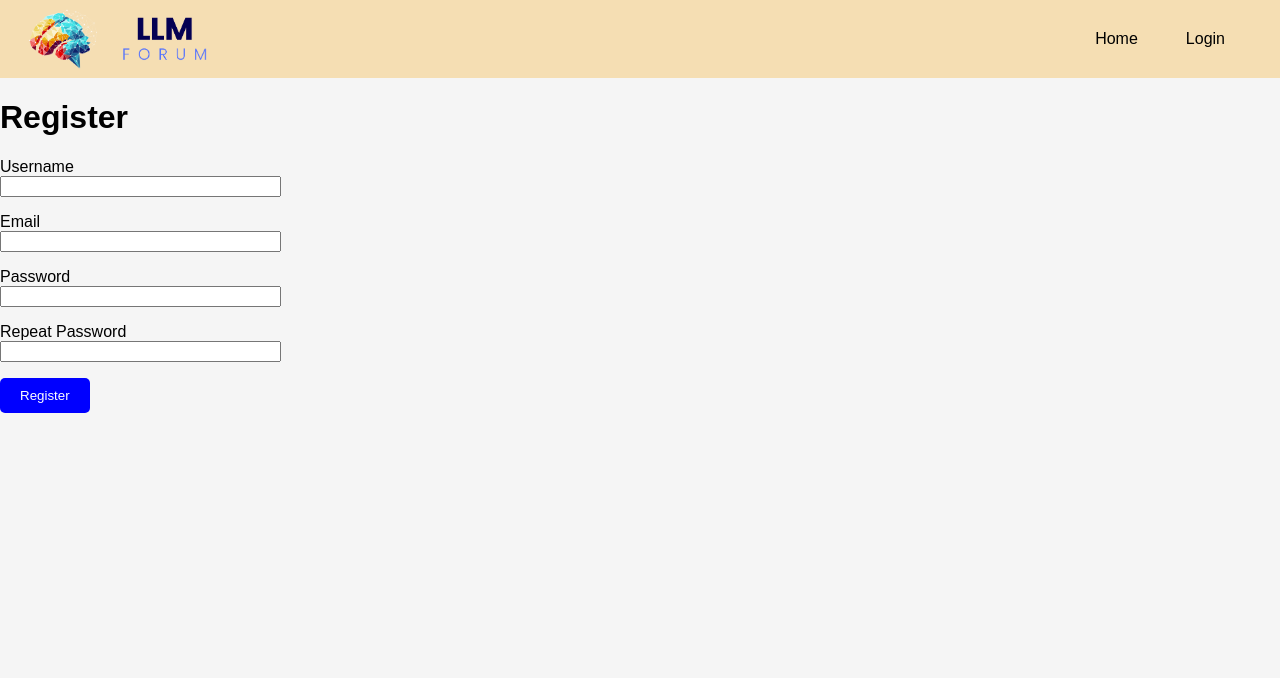
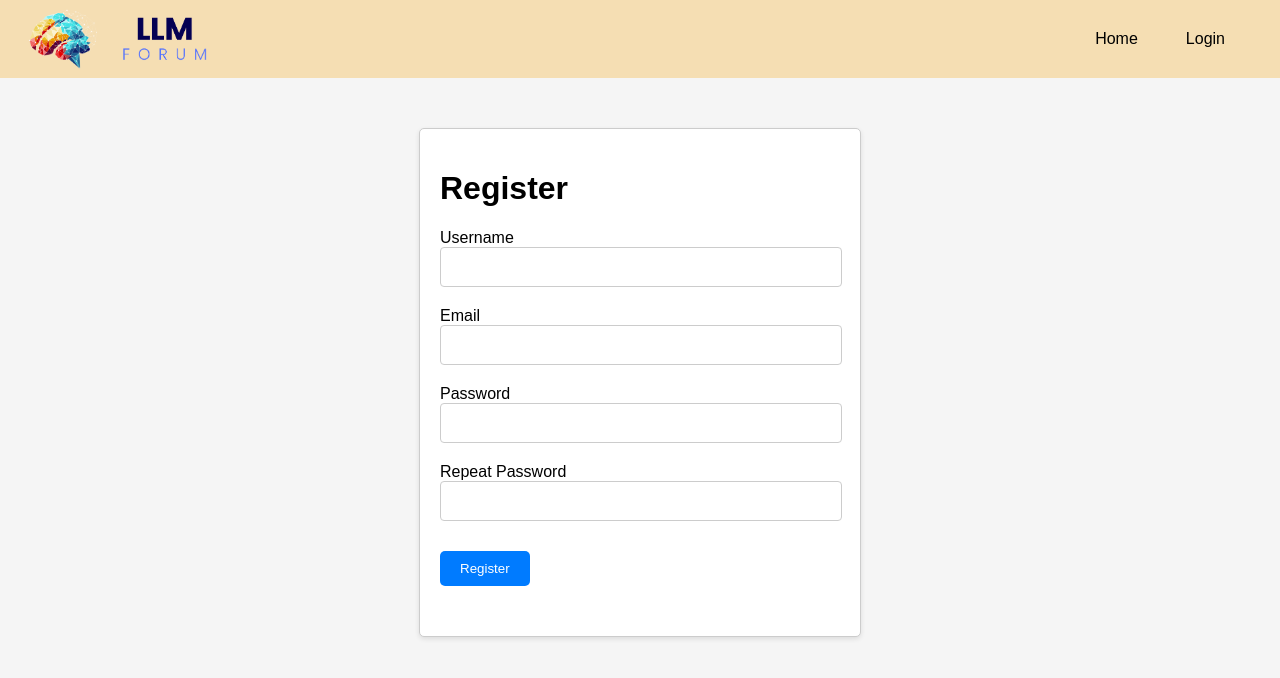
Before and after one commit to jith4j/CITS5505-Agile-Web-Development, a Flask app: page /register in a window 1280 px wide. Shown: the top 678 px of the page. Run offline with Flask 3, Linux system fonts and the light colour scheme.

Commit message:
Completed styling for login and register pages: CSS adjustments to enhance the appearance of the login and register pages

```diff
--- a/app/static/style.css
+++ b/app/static/style.css
@@ -66,16 +66,21 @@ a {
 .btn {
   display: inline-block;
   background-color: #007bff;
-  color: #fff;
+  color: white;
   text-decoration: none;
   margin: 10px 0;
   padding: 10px 20px;
+  border: none;
   border-radius: 5px;
   transition: background-color 0.3s ease;
 }
 
 .btn:hover {
   background-color: #0056b3;
+}
+
+.btn a {
+  color: white;
 }
 
 /* Forum page */
@@ -104,7 +109,7 @@ a {
 }
 
 #submit {
-  background-color: blue;
+  background-color: #007bff;
   padding: 10px 20px;
   color: white;
   text-align: center;
@@ -241,3 +246,32 @@ header {
   color: #666;
   margin-bottom: 5px;
 }
+
+/* Login page */
+.login-container {
+  max-width: 400px;
+  margin: 0 auto;
+  padding: 20px;
+  background-color: #fff;
+  border: 1px solid #ccc;
+  border-radius: 5px;
+  box-shadow: 0 2px 5px rgba(0, 0, 0, 0.1);
+  margin-top: 50px;
+}
+
+.form-group {
+  margin-bottom: 20px;
+}
+
+.form-control {
+  width: 380px;
+  padding: 10px;
+  font-size: 16px;
+  border: 1px solid #ccc;
+  border-radius: 4px;
+}
+
+.error-message {
+  color: red;
+  font-size: 14px;
+}
--- a/app/templates/forum.html
+++ b/app/templates/forum.html
@@ -11,7 +11,7 @@
                     <textarea class="form-control" id="question" name="question" rows="3" required></textarea>
                 </div>
                 <div class="submit-btn">
-                    <button type="submit" class="btn btn-primary" id="submit">Post Question</button>
+                    <button type="submit" class="btn" id="submit">Post Question</button>
                 </div>
             </form>
         </div>
--- a/app/templates/register.html
+++ b/app/templates/register.html
@@ -1,37 +1,41 @@
 {% extends "base.html" %}
 
 {% block content %}
+<div class="login-container ">
     <h1>Register</h1>
     <form action="" method="post">
         {{ form.hidden_tag() }}
-    <p>
+        <div class="form-group">
             {{ form.username.label }}<br>
-        {{ form.username(size=32) }}<br>
+            {{ form.username(size=32, class="form-control") }}<br>
             {% for error in form.username.errors %}
-        <span style="color: red;">[{{ error }}]</span>
+            <span class="error-message">[{{ error }}]</span>
             {% endfor %}
-    </p>
-    <p>
+        </div>
+        <div class="form-group">
             {{ form.email.label }}<br>
-        {{ form.email(size=32) }}<br>
+            {{ form.email(size=32, class="form-control") }}<br>
             {% for error in form.email.errors %}
-        <span style="color: red;">[{{ error }}]</span>
+            <span class="error-message">[{{ error }}]</span>
             {% endfor %}
-    </p>
-    <p>
+        </div>
+        <div class="form-group">
             {{ form.password.label }}<br>
-        {{ form.password(size=32) }}<br>
+            {{ form.password(size=32, class="form-control") }}<br>
             {% for error in form.password.errors %}
-        <span style="color: red;">[{{ error }}]</span>
+            <span class="error-message">[{{ error }}]</span>
             {% endfor %}
-    </p>
-    <p>
+        </div>
+        <div class="form-group">
             {{ form.password2.label }}<br>
-        {{ form.password2(size=32) }}<br>
+            {{ form.password2(size=32, class="form-control") }}<br>
             {% for error in form.password2.errors %}
-        <span style="color: red;">[{{ error }}]</span>
+            <span class="error-message">[{{ error }}]</span>
             {% endfor %}
-    </p>
-    <p>{{ form.submit() }}</p>
+        </div>
+        <div class="form-group">
+            {{ form.submit(class="btn btn-primary") }}
+        </div>
     </form>
+</div>
 {% endblock %}
```
Also changed, not shown: app/templates/login.html (+18 -11 lines). Lines whose indentation alone changed are shown as unchanged.
